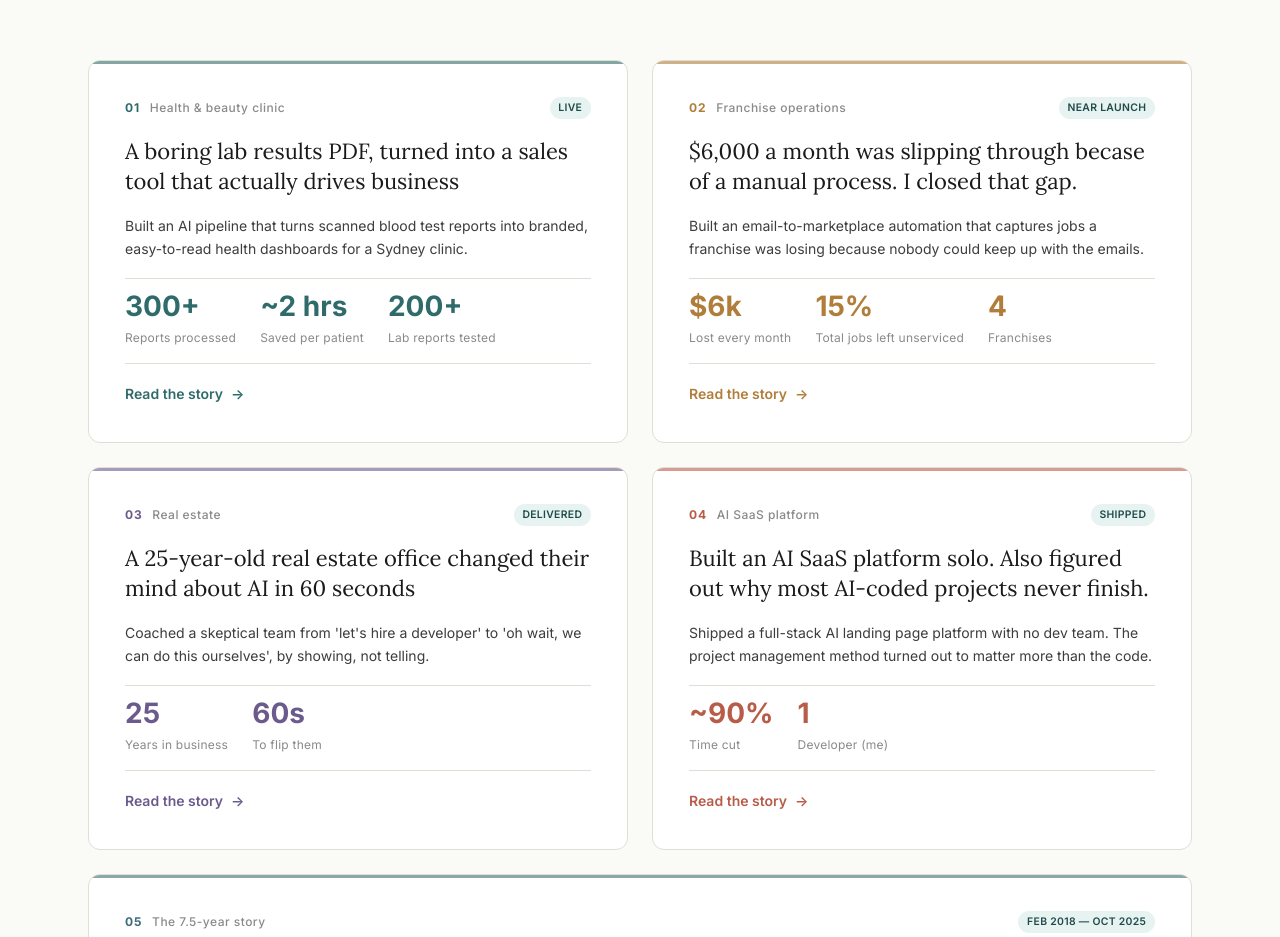
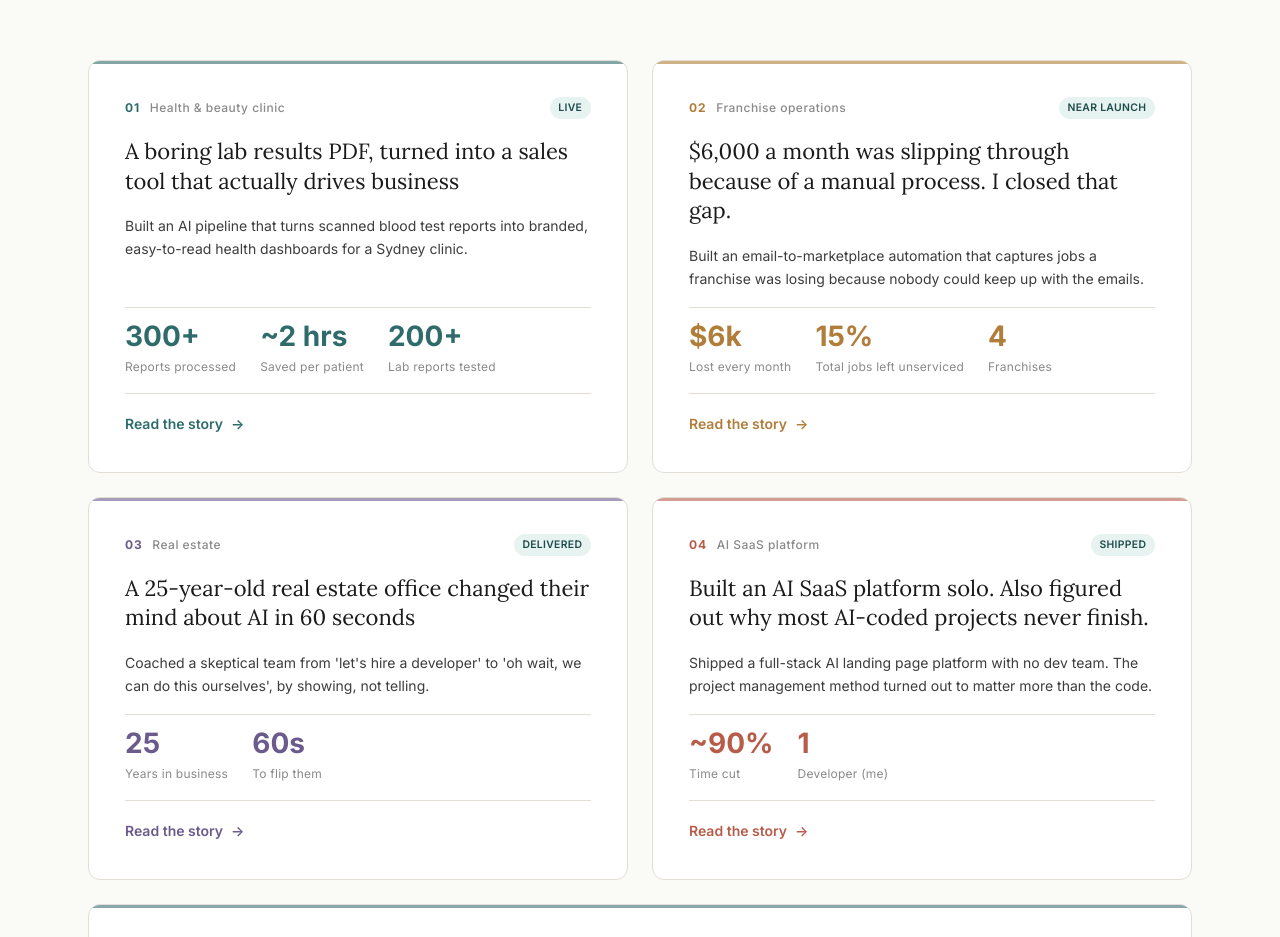
Before and after one commit to anasmoin1996/Portfolio, a plain HTML site: page index.html in a window 1280 px wide. Shown: the part 1280-2217 px from the top of the page. Drawn offline with Linux system fonts and the light colour scheme.

Commit message:
fix: correct typo in case card headline

```diff
--- a/index.html
+++ b/index.html
@@ -141,7 +141,7 @@
                             <span class="case-card__status">Near launch</span>
                         </div>
                         <h3 class="case-card__headline">
-                            $6,000 a month was slipping through becase of a manual process. I closed that gap.
+                            $6,000 a month was slipping through because of a manual process. I closed that gap.
                         </h3>
                         <p class="case-card__summary">
                             Built an email-to-marketplace automation that captures jobs a franchise was losing because nobody could keep up with the emails.
```
